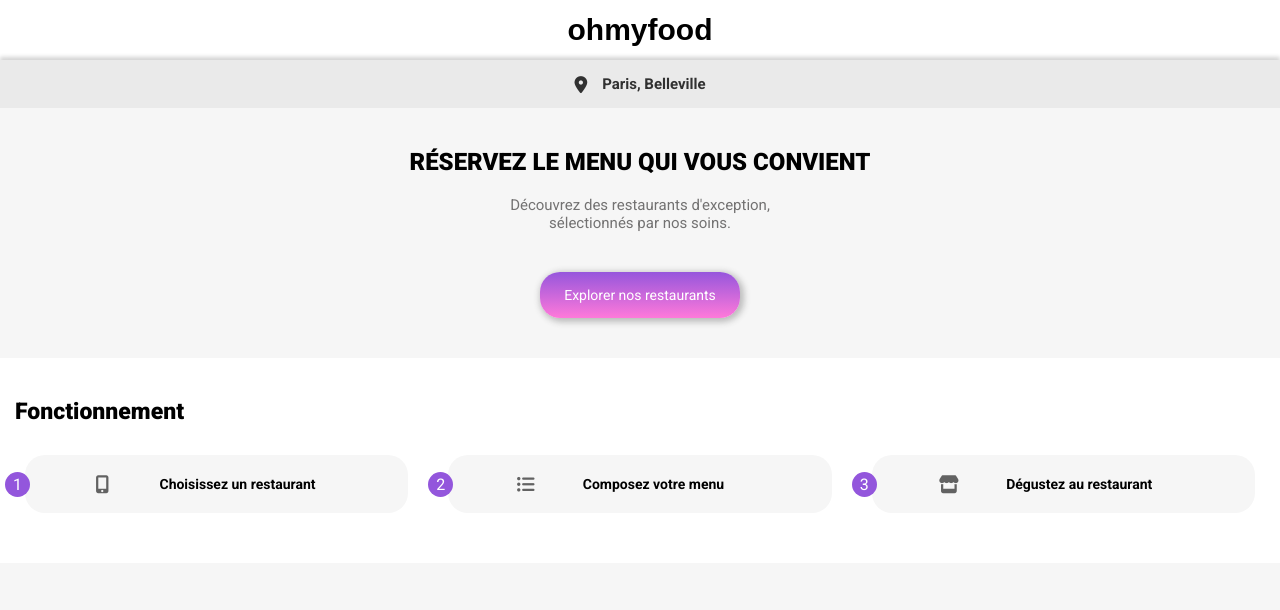
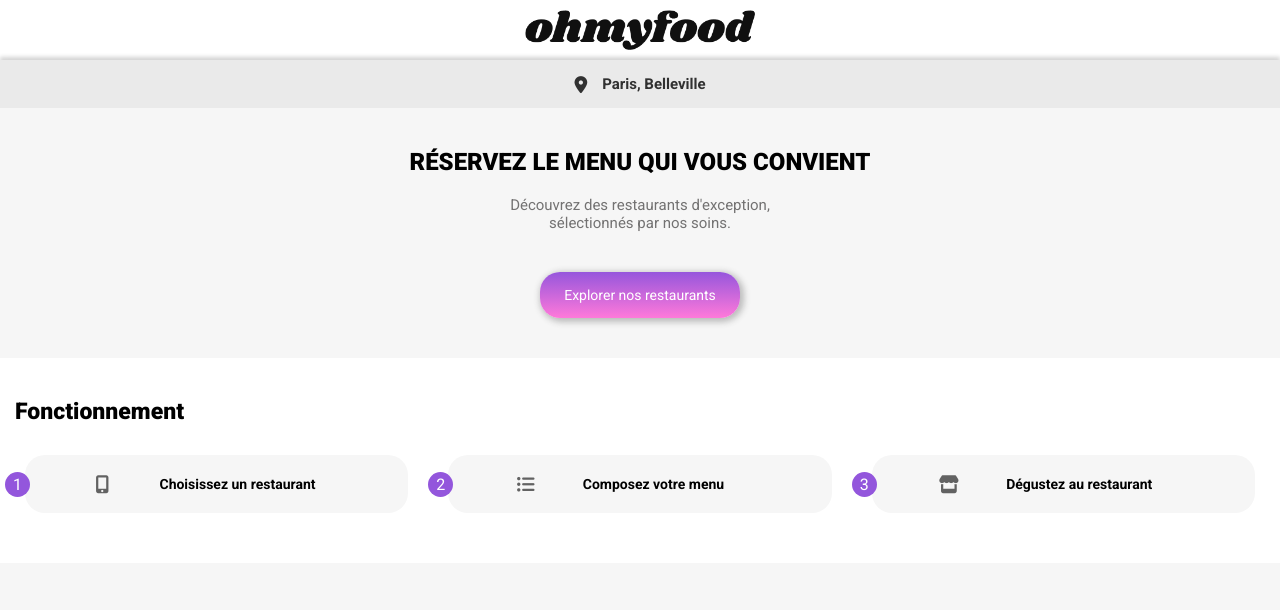
Before and after one commit to JavDidier/Dynamisez-une-page-web-avec-des-animations-CSS, a plain HTML site: page index.html in a window 1280 px wide. Shown: the top 610 px of the page. Drawn offline with Linux system fonts and the light colour scheme; a web font is replaced by a local one.

Commit message:
- Modification Header Logo ( texte > image ).

```diff
--- a/index.html
+++ b/index.html
@@ -29,7 +29,8 @@
 
         <!-- HEADER -->
         <header class="header">
-            <h1 class="header__h1">ohmyfood</h1>
+            <img class="header__img" src="images/logo/ohmyfood.png" alt="Logo ohmyfood">
+            <!-- <h1 class="header__h1">ohmyfood</h1> -->
         </header>
 
         <!-- SEARCH -->
--- a/styles/sass/Sections/_a-header.scss
+++ b/styles/sass/Sections/_a-header.scss
@@ -13,4 +13,8 @@
             color: $primaryColor;
         }
     }
+    /* LOGO IMG */
+    &__img {
+        height: 40px;
+    }
 }
--- a/styles/sass/components/_button.scss
+++ b/styles/sass/components/_button.scss
@@ -11,9 +11,9 @@
     cursor: pointer;
     box-shadow: 2px 2px 6px 2px rgba(54, 54, 54, 0.3);
     width: 200px;
-}
 
-    .btn-primary:hover {
+    &:hover {
         opacity: 0.9;
         box-shadow: 2px 2px 6px 3px rgba(54, 54, 54, 0.4);
     }
+}
```
Also changed, not shown: styles/css/style.css, 1 other file.
